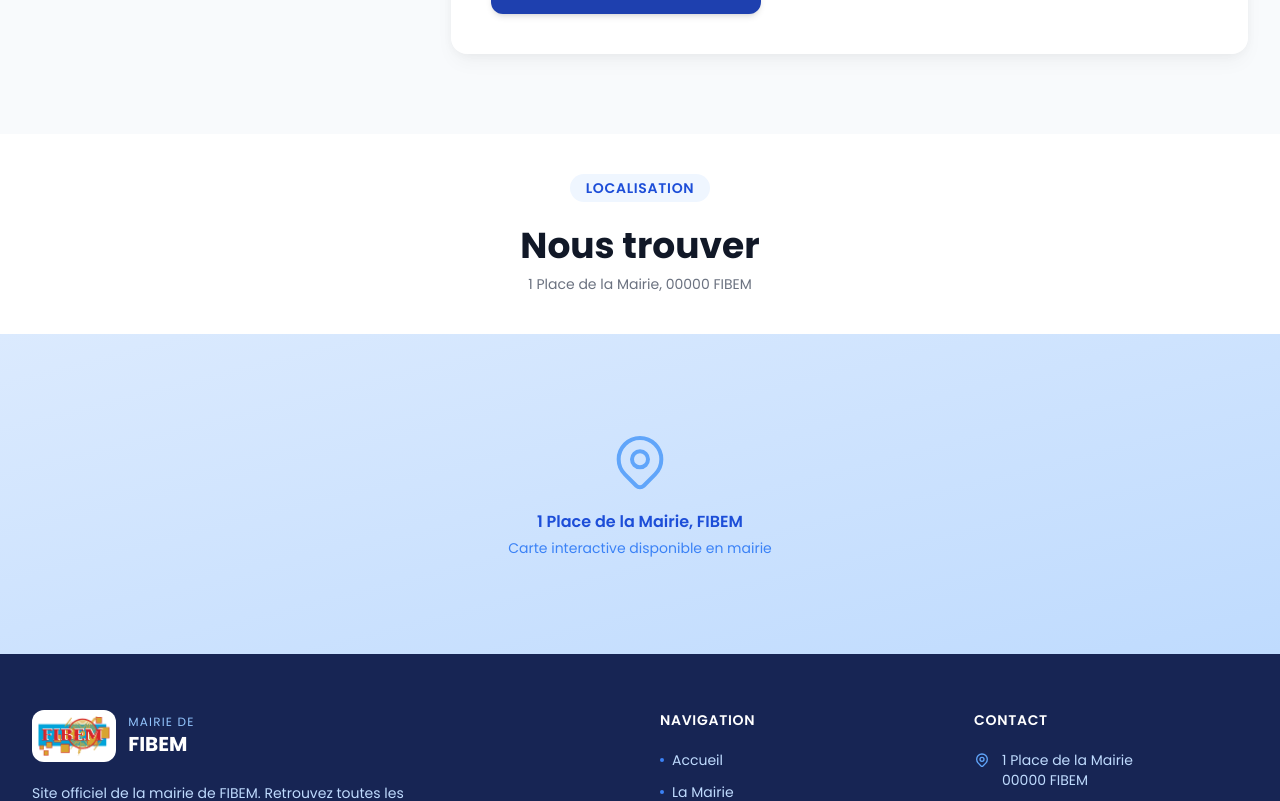
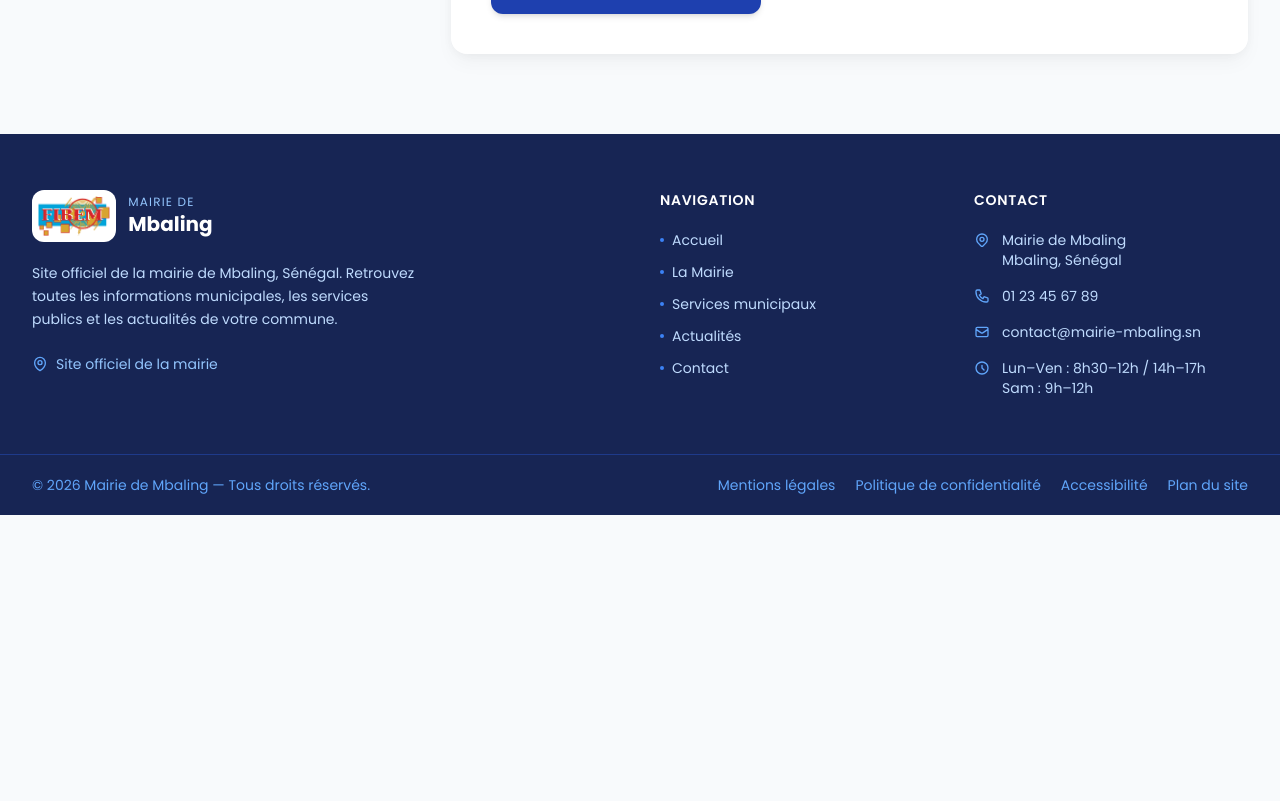
Before and after one commit to Russell-Sedj/test-fibem, an Angular app in the folder frontend/: page /contact in a window 1280 px wide. Shown: the part 1160-1961 px from the top of the page. After the commit the page ends 1675 px from the top, so only its background shows below. Built offline with nearby package versions, Linux system fonts and the light colour scheme.

Commit message:
maj du nom fibem par mbaling

```diff
--- a/frontend/src/app/components/footer/footer.html
+++ b/frontend/src/app/components/footer/footer.html
@@ -8,20 +8,20 @@
           <div class="bg-white rounded-xl p-1.5 shrink-0">
             <img
               src="assets/images/fibem_logo.jpg"
-              alt="Logo Mairie FIBEM"
+              alt="Logo Mairie Mbaling"
               class="h-10 w-auto object-contain"
             />
           </div>
           <div>
             <p class="text-xs text-blue-300 uppercase tracking-widest">Mairie de</p>
             <p class="text-xl font-bold text-white group-hover:text-blue-200 transition-colors">
-              FIBEM
+              Mbaling
             </p>
           </div>
         </a>
         <p class="text-blue-200 text-sm leading-relaxed max-w-sm">
-          Site officiel de la mairie de FIBEM. Retrouvez toutes les informations municipales, les
-          services publics et les actualités de votre commune.
+          Site officiel de la mairie de Mbaling, Sénégal. Retrouvez toutes les informations
+          municipales, les services publics et les actualités de votre commune.
         </p>
         <div class="flex items-center gap-3 mt-6">
           <div class="flex items-center gap-2 text-sm text-blue-300">
@@ -124,7 +124,7 @@
                 d="M15 11a3 3 0 11-6 0 3 3 0 016 0z"
               />
             </svg>
-            <span>1 Place de la Mairie<br />00000 FIBEM</span>
+            <span>Mairie de Mbaling<br />Mbaling, Sénégal</span>
           </li>
           <li class="flex items-center gap-3 text-blue-200">
             <svg
@@ -158,8 +158,8 @@
                 d="M3 8l7.89 5.26a2 2 0 002.22 0L21 8M5 19h14a2 2 0 002-2V7a2 2 0 00-2-2H5a2 2 0 00-2 2v10a2 2 0 002 2z"
               />
             </svg>
-            <a href="mailto:contact@mairie-fibem.fr" class="hover:text-white transition-colors"
-              >contact&#64;mairie-fibem.fr</a
+            <a href="mailto:contact@mairie-mbaling.sn" class="hover:text-white transition-colors"
+              >contact&#64;mairie-mbaling.sn</a
             >
           </li>
           <li class="flex items-start gap-3 text-blue-200">
@@ -189,7 +189,7 @@
     <div
       class="max-w-7xl mx-auto px-4 sm:px-6 lg:px-8 py-5 flex flex-col sm:flex-row justify-between items-center gap-4 text-sm text-blue-400"
     >
-      <p>© {{ currentYear }} Mairie de FIBEM — Tous droits réservés.</p>
+      <p>© {{ currentYear }} Mairie de Mbaling — Tous droits réservés.</p>
       <div class="flex flex-wrap justify-center gap-x-5 gap-y-1">
         <a href="#" class="hover:text-white transition-colors">Mentions légales</a>
         <a href="#" class="hover:text-white transition-colors">Politique de confidentialité</a>
--- a/frontend/src/app/components/header/header.html
+++ b/frontend/src/app/components/header/header.html
@@ -11,11 +11,11 @@
       <a
         routerLink="/"
         class="flex items-center gap-3 group shrink-0"
-        aria-label="Accueil - Mairie de FIBEM"
+        aria-label="Accueil - Mairie de Mbaling"
       >
         <img
           src="assets/images/fibem_logo.jpg"
-          alt="Logo Mairie de FIBEM"
+          alt="Logo Mairie de Mbaling"
           class="h-10 lg:h-12 w-auto object-contain rounded-lg"
         />
         <div class="leading-tight">
@@ -23,7 +23,7 @@
           <p
             class="text-xl lg:text-2xl font-bold text-blue-900 group-hover:text-blue-700 transition-colors"
           >
-            FIBEM
+            Mbaling
           </p>
         </div>
       </a>
--- a/frontend/src/app/pages/actualites/actualites.html
+++ b/frontend/src/app/pages/actualites/actualites.html
@@ -6,7 +6,7 @@
       <span aria-hidden="true">›</span>
       <span class="text-white font-medium">Actualités</span>
     </nav>
-    <h1 class="text-4xl lg:text-5xl font-bold mb-4" data-aos="fade-up">Actualités de FIBEM</h1>
+    <h1 class="text-4xl lg:text-5xl font-bold mb-4" data-aos="fade-up">Actualités de Mbaling</h1>
     <p class="text-blue-200 text-xl max-w-2xl" data-aos="fade-up" data-aos-delay="100">
       Restez informé de toutes les nouvelles de votre commune : travaux, événements, décisions
       municipales et bien plus encore.
@@ -153,7 +153,7 @@
       </div>
       <h2 class="text-2xl font-bold text-gray-900 mb-3">Restez informé</h2>
       <p class="text-gray-500 mb-6">
-        Suivez toutes les actualités de la commune FIBEM. Pour toute demande d'information,
+        Suivez toutes les actualités de la commune de Mbaling. Pour toute demande d'information,
         contactez la mairie.
       </p>
       <a routerLink="/contact" class="btn-primary"> Nous contacter </a>
--- a/frontend/src/app/pages/actualites/actualites.ts
+++ b/frontend/src/app/pages/actualites/actualites.ts
@@ -27,7 +27,7 @@ export class Actualites {
       titre: 'Rénovation de la place centrale – Phase 2 lancée',
       date: '5 mars 2026',
       description:
-        "Les travaux de rénovation de la place centrale de FIBEM entrent dans leur deuxième phase avec la création d'espaces verts et de zones piétonnes modernes. Cette phase sera terminée d'ici septembre 2026.",
+        "Les travaux de rénovation de la place centrale de Mbaling entrent dans leur deuxième phase avec la création d'espaces verts et de zones piétonnes modernes. Cette phase sera terminée d'ici septembre 2026.",
       categorie: 'Travaux',
       badgeClass: 'bg-orange-100 text-orange-700',
       bgClass: 'bg-gradient-to-br from-orange-400 to-orange-600',
@@ -47,7 +47,7 @@ export class Actualites {
       titre: 'Fête de printemps – 20 & 21 avril 2026',
       date: '15 février 2026',
       description:
-        'La traditionnelle fête de printemps de FIBEM aura lieu les 20 et 21 avril 2026. Concerts, animations et expositions pour toute la famille sont au programme.',
+        'La traditionnelle fête de printemps de Mbaling aura lieu les 20 et 21 avril 2026. Concerts, animations et expositions pour toute la famille sont au programme.',
       categorie: 'Événement',
       badgeClass: 'bg-purple-100 text-purple-700',
       bgClass: 'bg-gradient-to-br from-purple-400 to-purple-600',
@@ -67,7 +67,7 @@ export class Actualites {
       titre: 'Plantation de 200 arbres dans la commune',
       date: '20 janvier 2026',
       description:
-        "Dans le cadre de son plan vert, la mairie de FIBEM plante 200 arbres sur l'ensemble du territoire communal ce mois-ci. Un geste fort pour l'environnement.",
+        "Dans le cadre de son plan vert, la mairie de Mbaling plante 200 arbres sur l'ensemble du territoire communal ce mois-ci. Un geste fort pour l'environnement.",
       categorie: 'Environnement',
       badgeClass: 'bg-teal-100 text-teal-700',
       bgClass: 'bg-gradient-to-br from-teal-400 to-teal-600',
--- a/frontend/src/app/pages/contact/contact.html
+++ b/frontend/src/app/pages/contact/contact.html
@@ -48,7 +48,7 @@
             <div>
               <h3 class="font-bold text-gray-900 mb-1">Adresse</h3>
               <p class="text-gray-500 text-sm leading-relaxed">
-                1 Place de la Mairie<br />00000 FIBEM, France
+                Mairie de Mbaling<br />Mbaling, Sénégal
               </p>
             </div>
           </div>
@@ -109,10 +109,10 @@
             <div>
               <h3 class="font-bold text-gray-900 mb-1">Email</h3>
               <a
-                href="mailto:contact@mairie-fibem.fr"
+                href="mailto:contact@mairie-mbaling.sn"
                 class="text-blue-700 text-sm hover:text-blue-900 transition-colors break-all"
               >
-                contact&#64;mairie-fibem.fr
+                contact&#64;mairie-mbaling.sn
               </a>
             </div>
           </div>
@@ -397,42 +397,3 @@
     </div>
   </div>
 </section>
-
-<!-- Google Maps Embed -->
-<section class="bg-white">
-  <div data-aos="fade-up">
-    <div class="text-center py-10 px-4">
-      <span class="section-tag">Localisation</span>
-      <h2 class="section-title mt-2 mb-2">Nous trouver</h2>
-      <p class="text-gray-500 text-sm">1 Place de la Mairie, 00000 FIBEM</p>
-    </div>
-    <div
-      class="w-full h-80 bg-gradient-to-br from-blue-100 to-blue-200 flex items-center justify-center"
-    >
-      <div class="text-center">
-        <svg
-          class="w-16 h-16 text-blue-400 mx-auto mb-4"
-          fill="none"
-          stroke="currentColor"
-          viewBox="0 0 24 24"
-          aria-hidden="true"
-        >
-          <path
-            stroke-linecap="round"
-            stroke-linejoin="round"
-            stroke-width="1.5"
-            d="M17.657 16.657L13.414 20.9a1.998 1.998 0 01-2.827 0l-4.244-4.243a8 8 0 1111.314 0z"
-          />
-          <path
-            stroke-linecap="round"
-            stroke-linejoin="round"
-            stroke-width="1.5"
-            d="M15 11a3 3 0 11-6 0 3 3 0 016 0z"
-          />
-        </svg>
-        <p class="text-blue-700 font-semibold">1 Place de la Mairie, FIBEM</p>
-        <p class="text-blue-500 text-sm mt-1">Carte interactive disponible en mairie</p>
-      </div>
-    </div>
-  </div>
-</section>
--- a/frontend/src/app/pages/home/home.html
+++ b/frontend/src/app/pages/home/home.html
@@ -24,12 +24,12 @@
       >
         <img
           src="assets/images/fibem_logo.jpg"
-          alt="Logo FIBEM"
+          alt="Logo Mairie de Mbaling"
           class="h-14 w-auto object-contain rounded-xl"
         />
         <div class="text-left">
           <p class="text-blue-300 text-xs uppercase tracking-widest">Site officiel</p>
-          <p class="text-white text-lg font-bold">Mairie de FIBEM</p>
+          <p class="text-white text-lg font-bold">Mairie de Mbaling</p>
         </div>
       </div>
     </div>
@@ -136,7 +136,7 @@
         </div>
         <div>
           <p class="text-xs text-blue-300 uppercase tracking-wide">Adresse</p>
-          <p class="font-semibold text-sm">1 Place de la Mairie, 00000 FIBEM</p>
+          <p class="font-semibold text-sm">Mairie de Mbaling, Sénégal</p>
         </div>
       </div>
       <div class="flex items-center justify-center sm:justify-start gap-3">
@@ -198,8 +198,8 @@
       <span class="section-tag">Services municipaux</span>
       <h2 class="section-title">Tout ce dont vous avez besoin</h2>
       <p class="section-subtitle">
-        La mairie de FIBEM vous propose une gamme complète de services pour simplifier vos démarches
-        administratives.
+        La mairie de Mbaling vous propose une gamme complète de services pour simplifier vos
+        démarches administratives.
       </p>
     </div>
 
@@ -486,9 +486,7 @@
           </svg>
         </div>
         <h3 class="font-bold text-gray-900 text-lg mb-3">Adresse</h3>
-        <p class="text-gray-500 text-sm leading-relaxed">
-          1 Place de la Mairie<br />00000 FIBEM<br />France
-        </p>
+        <p class="text-gray-500 text-sm leading-relaxed">Mairie de Mbaling<br />Mbaling, Sénégal</p>
       </div>
 
       <div class="card p-8 text-center" data-aos="fade-up" data-aos-delay="100">
@@ -552,10 +550,10 @@
           </p>
           <p>
             <a
-              href="mailto:contact@mairie-fibem.fr"
+              href="mailto:contact@mairie-mbaling.sn"
               class="text-blue-700 hover:text-blue-900 transition-colors text-xs break-all"
             >
-              contact&#64;mairie-fibem.fr
+              contact&#64;mairie-mbaling.sn
             </a>
           </p>
         </div>
--- a/frontend/src/app/pages/mairie/mairie.html
+++ b/frontend/src/app/pages/mairie/mairie.html
@@ -6,7 +6,7 @@
       <span aria-hidden="true">›</span>
       <span class="text-white font-medium">La Mairie</span>
     </nav>
-    <h1 class="text-4xl lg:text-5xl font-bold mb-4" data-aos="fade-up">La Mairie de FIBEM</h1>
+    <h1 class="text-4xl lg:text-5xl font-bold mb-4" data-aos="fade-up">La Mairie de Mbaling</h1>
     <p class="text-blue-200 text-xl max-w-2xl" data-aos="fade-up" data-aos-delay="100">
       Découvrez votre municipalité, son histoire, son équipe élue et son organisation
       administrative.
@@ -20,12 +20,12 @@
     <div class="grid grid-cols-1 lg:grid-cols-2 gap-16 items-center">
       <div data-aos="fade-right">
         <span class="section-tag">Notre commune</span>
-        <h2 class="section-title mt-2 mb-6">FIBEM, une commune dynamique et accueillante</h2>
+        <h2 class="section-title mt-2 mb-6">Mbaling, une commune dynamique et accueillante</h2>
         <div class="space-y-4 text-gray-600 leading-relaxed">
           <p>
-            Fondée en 1842, la commune de FIBEM est une ville à taille humaine qui allie la qualité
-            de vie à la richesse de son patrimoine naturel et culturel. Située au cœur d'une région
-            préservée, elle accueille aujourd'hui plus de 12 000 habitants.
+            Fondée bien avant l'indépendance, la commune de Mbaling est une ville à taille humaine
+            qui allie la qualité de vie à la richesse de son patrimoine naturel et culturel. Située
+            au Sénégal, elle accueille aujourd'hui plus de 12 000 habitants.
           </p>
           <p>
             La municipalité œuvre chaque jour pour offrir à ses habitants des services de qualité,
@@ -33,7 +33,7 @@
             développement durable et l'amélioration continue du service public.
           </p>
           <p>
-            Fort de son tissu associatif dense, FIBEM propose de nombreuses activités culturelles,
+            Fort de son tissu associatif dense, Mbaling propose de nombreuses activités culturelles,
             sportives et de loisirs pour tous les âges.
           </p>
         </div>
@@ -88,7 +88,7 @@
               </svg>
             </div>
             <h3 class="font-bold text-xl">Marie Dupont</h3>
-            <p class="text-blue-200 text-sm mt-1">Maire de FIBEM</p>
+            <p class="text-blue-200 text-sm mt-1">Maire de Mbaling</p>
             <p class="text-blue-300 text-xs mt-1">Depuis 2020</p>
           </div>
 
@@ -98,11 +98,11 @@
               "
             </div>
             <div class="space-y-4 text-gray-600 leading-relaxed">
-              <p>Chères FIBEMOISES, chers FIBEMOIS,</p>
+              <p>Chères Mbalingoises, chers Mbalingois,</p>
               <p>
                 C'est avec fierté et engagement que je vous accueille sur le site officiel de notre
-                belle commune. FIBEM est une ville vivante, portée par l'énergie de ses habitants et
-                la richesse de ses associations.
+                belle commune. Mbaling est une ville vivante, portée par l'énergie de ses habitants
+                et la richesse de ses associations.
               </p>
               <p>
                 Mon équipe et moi travaillons chaque jour pour améliorer votre quotidien, moderniser
@@ -114,7 +114,7 @@
               </p>
             </div>
             <p class="mt-6 font-bold text-gray-900">Marie Dupont</p>
-            <p class="text-blue-700 text-sm font-medium">Maire de FIBEM</p>
+            <p class="text-blue-700 text-sm font-medium">Maire de Mbaling</p>
           </div>
         </div>
       </div>
--- a/frontend/src/app/pages/services/services.html
+++ b/frontend/src/app/pages/services/services.html
@@ -8,7 +8,7 @@
     </nav>
     <h1 class="text-4xl lg:text-5xl font-bold mb-4" data-aos="fade-up">Services municipaux</h1>
     <p class="text-blue-200 text-xl max-w-2xl" data-aos="fade-up" data-aos-delay="100">
-      La mairie de FIBEM vous accompagne dans toutes vos démarches administratives et vous propose
+      La mairie de Mbaling vous accompagne dans toutes vos démarches administratives et vous propose
       des services de proximité adaptés à vos besoins.
     </p>
   </div>
@@ -21,8 +21,8 @@
       <span class="section-tag">Nos services</span>
       <h2 class="section-title">Tout ce que vous pouvez faire en mairie</h2>
       <p class="section-subtitle">
-        Retrouvez l'ensemble des services proposés par la mairie de FIBEM, disponibles en présentiel
-        ou en ligne.
+        Retrouvez l'ensemble des services proposés par la mairie de Mbaling, disponibles en
+        présentiel ou en ligne.
       </p>
     </div>
 
--- a/frontend/src/index.html
+++ b/frontend/src/index.html
@@ -2,10 +2,10 @@
 <html lang="fr">
   <head>
     <meta charset="utf-8" />
-    <title>Mairie de FIBEM - Site Officiel</title>
+    <title>Mairie de Mbaling - Site Officiel</title>
     <meta
       name="description"
-      content="Site officiel de la mairie de FIBEM. Retrouvez toutes les informations sur votre commune, services publics et actualités."
+      content="Site officiel de la mairie de Mbaling, Sénégal. Retrouvez toutes les informations sur votre commune, services publics et actualités."
     />
     <base href="/" />
     <meta name="viewport" content="width=device-width, initial-scale=1" />
```
